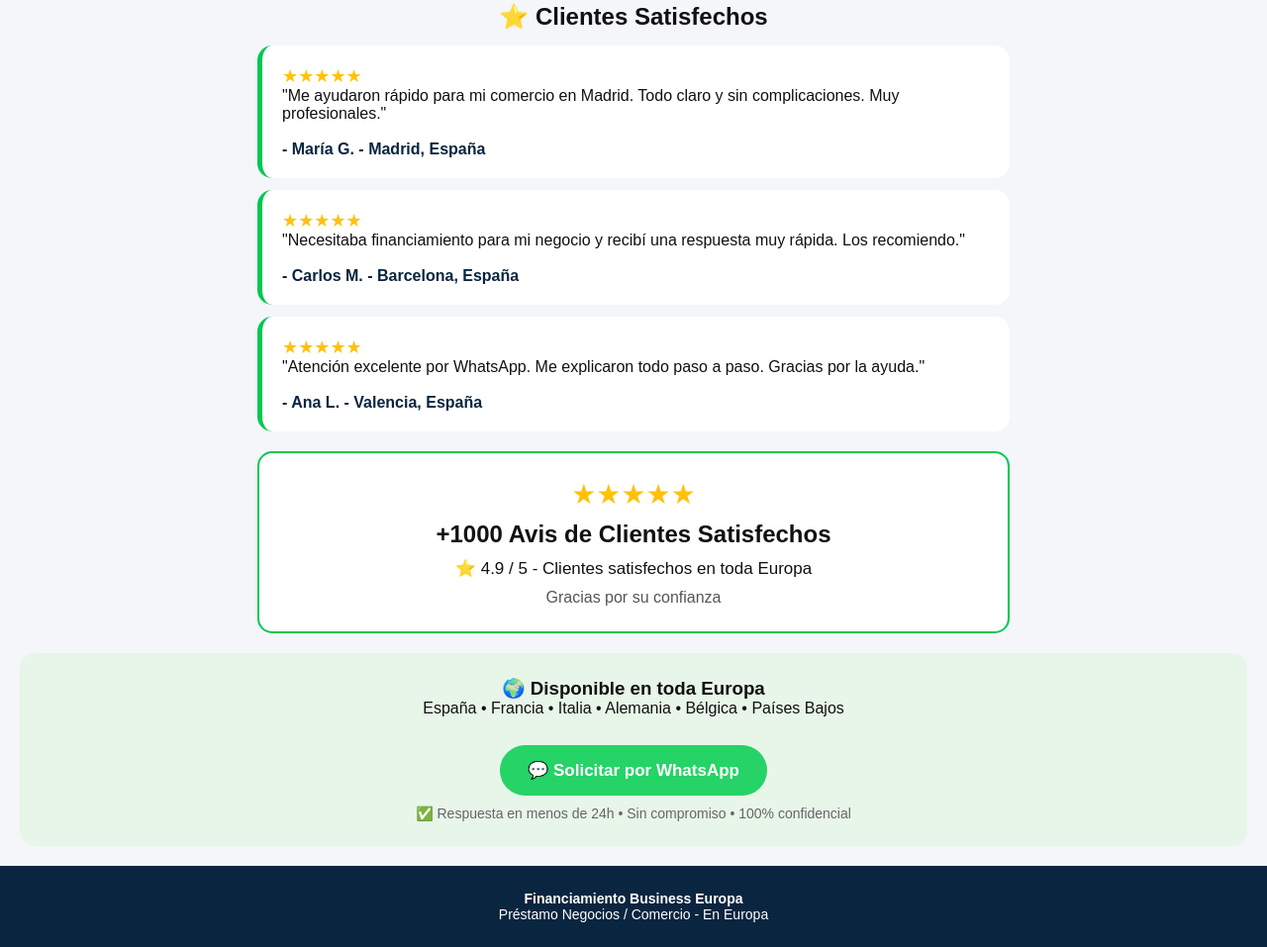
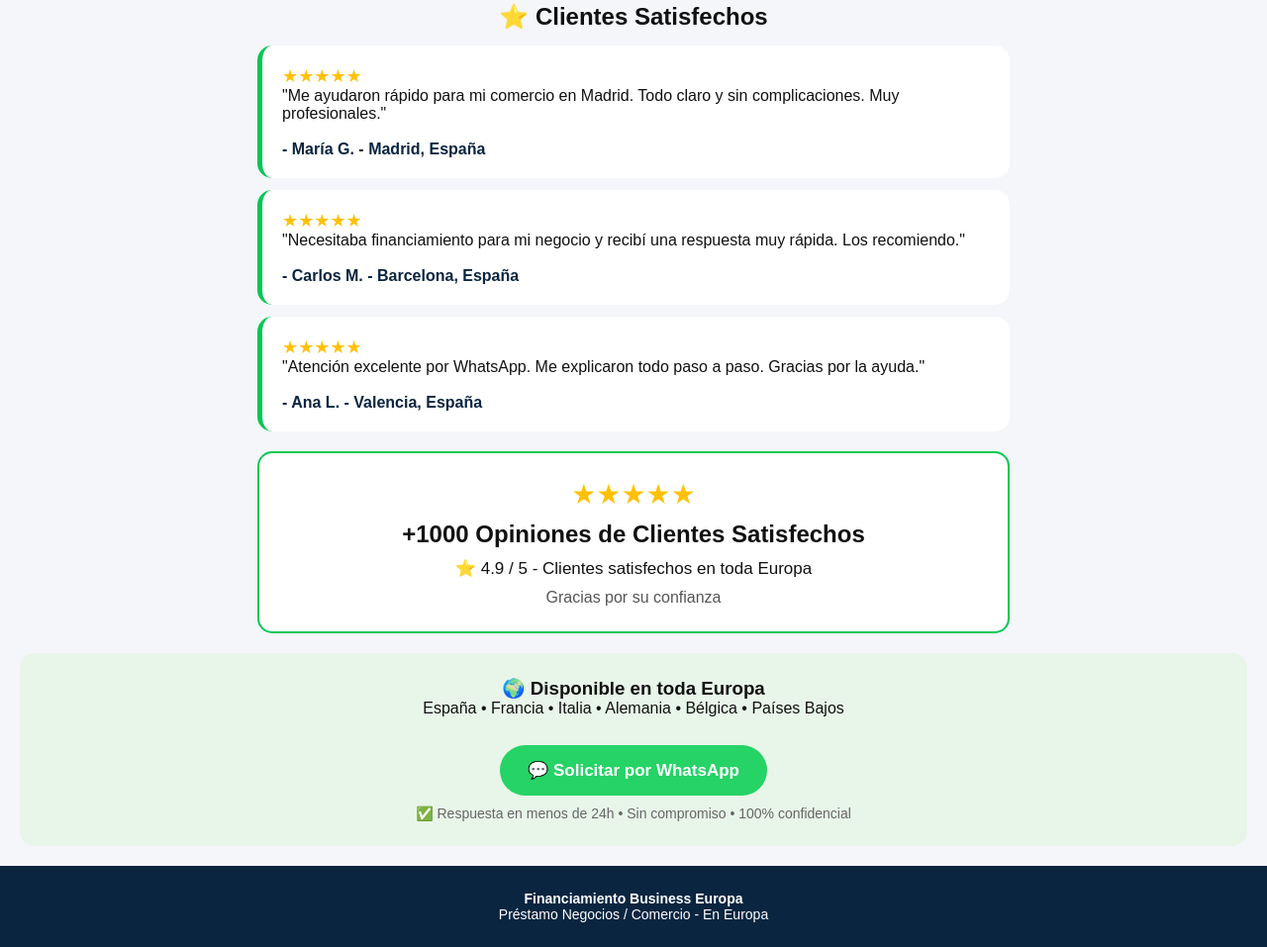
Before and after one commit to Du-pon/Financiamiento-Business-Europa, a plain HTML site: page index.html in a window 1280 px wide. Shown: the part 1628-2585 px from the top of the page at 99% size. Drawn offline with Linux system fonts and the light colour scheme.

Commit message:
Update customer review heading in index.html

```diff
--- a/index.html
+++ b/index.html
@@ -73,7 +73,7 @@ footer{background:#0a2540;color:white;text-align:center;padding:25px;font-size:1
 <div style="max-width:800px;margin:20px auto;padding:0 20px;text-align:center">
 <div style="background:white;padding:25px;border-radius:15px;border:2px solid #00c853">
 <div style="color:#FFC107;font-size:28px">★★★★★</div>
-<h2 style="margin:10px 0">+1000 Avis de Clientes Satisfechos</h2>
+<h2 style="margin:10px 0">+1000 Opiniones de Clientes Satisfechos</h2>
 <p style="font-size:17px">⭐ 4.9 / 5 - Clientes satisfechos en toda Europa</p>
 <p style="margin-top:10px;color:#555">Gracias por su confianza</p>
 </div>
```
